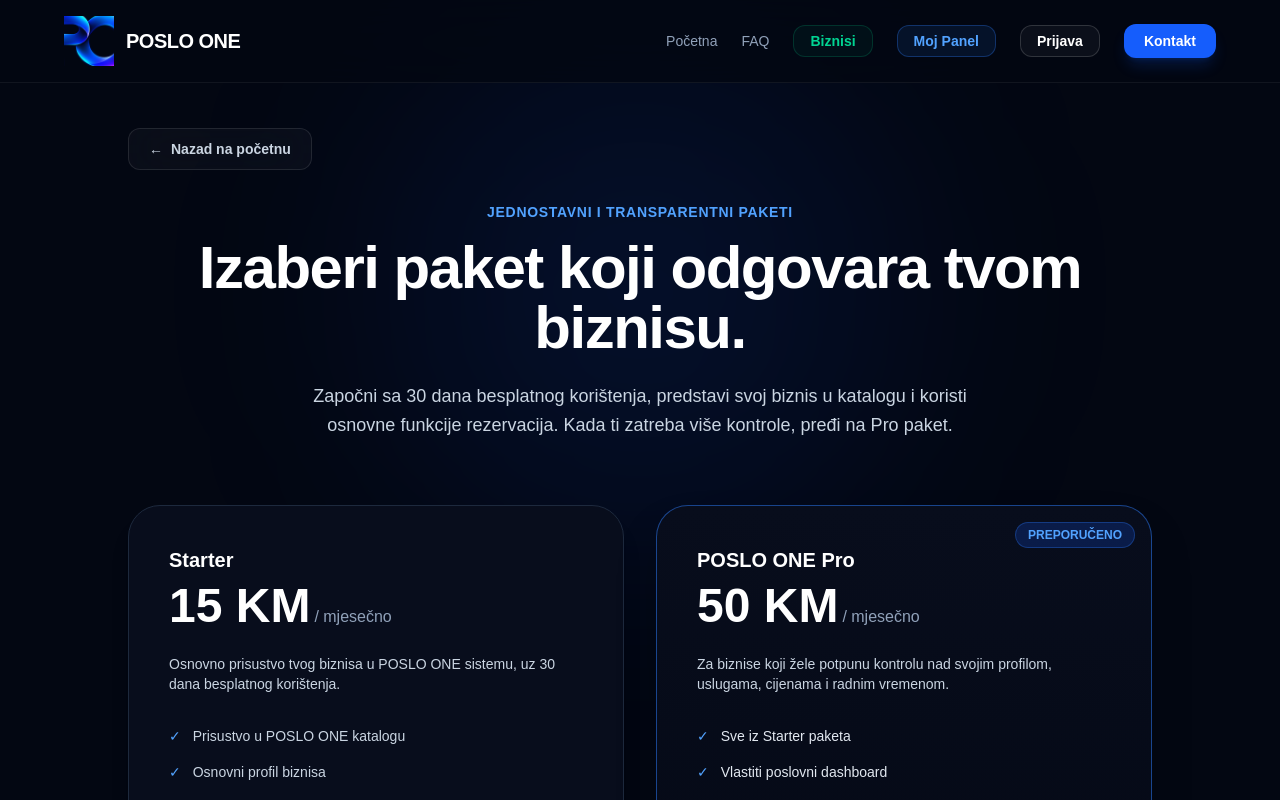
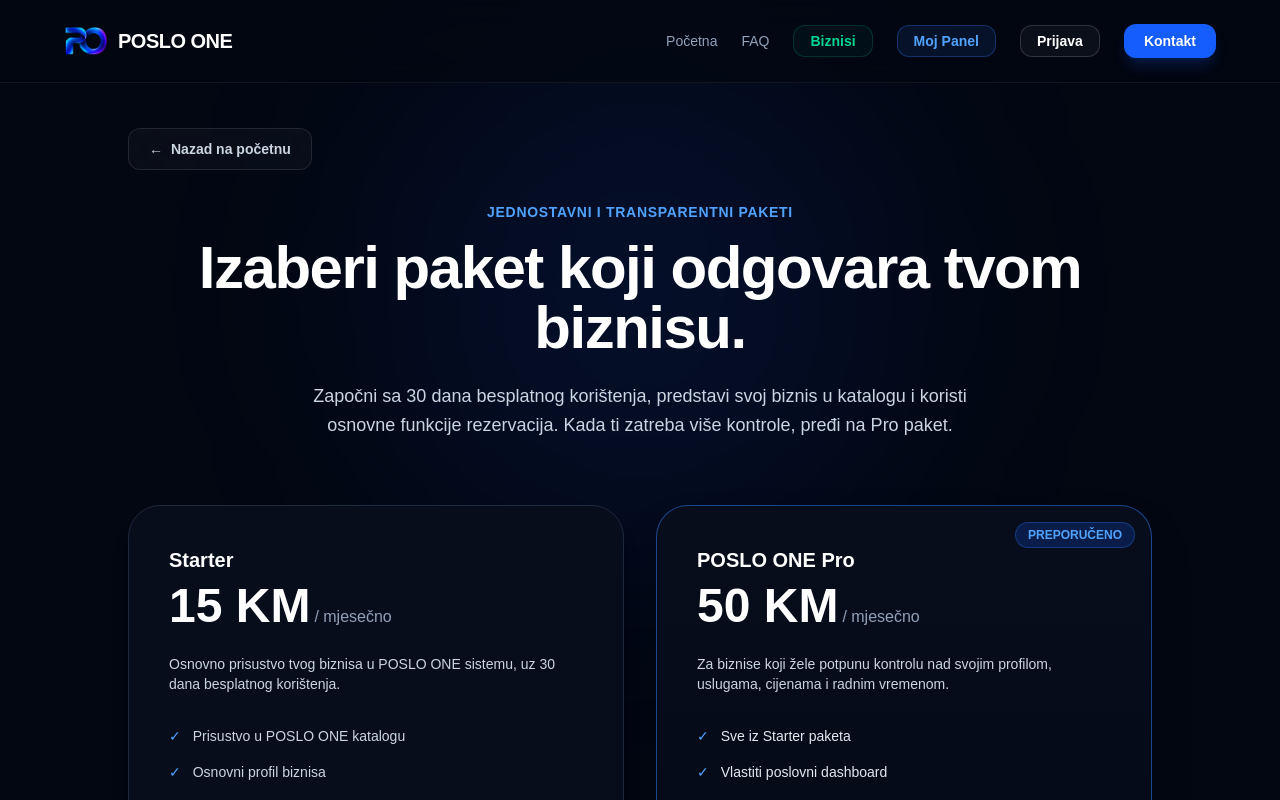
Before and after one commit to AjEmCaTa/ai-jaran, a Next.js app: page /cjenovnik in a window 1280 px wide. Shown: the top 800 px of the page. Built offline with nearby package versions, Linux system fonts and the light colour scheme; no server answers.

Commit message:
Fix POSLO ONE navbar logo sizing

```diff
--- a/components/Navbar.tsx
+++ b/components/Navbar.tsx
@@ -69,23 +69,20 @@ export default function Navbar({
         <Link
           href="/"
           onClick={handleLogoOrHomeClick}
-          className="group flex cursor-pointer items-center gap-3"
+          className="group flex cursor-pointer items-center gap-2.5"
         >
-          <div className="relative h-[50px] w-[50px] overflow-hidden">
+          <div className="relative flex h-[44px] w-[44px] shrink-0 items-center justify-center">
             <Image
               src="/poslo.one.png"
               alt="POSLO ONE Logo"
-    width={90}
-    height={60}
+              width={44}
+              height={44}
               priority
-    className="absolute left-1/2 top-1/2 max-w-none -translate-x-1/2 -translate-y-1/2"
-    style={{
-      mixBlendMode: "screen",
-    }}
+              className="h-[44px] w-[44px] object-contain"
             />
           </div>
 
-          <span className="text-[20px] leading-none font-extrabold tracking-tight text-white">
+          <span className="text-[20px] font-extrabold leading-none tracking-tight text-white">
             POSLO ONE
           </span>
         </Link>
@@ -96,7 +93,7 @@ export default function Navbar({
           <Link
             href="/"
             onClick={handleLogoOrHomeClick}
-            className="cursor-pointer text-[14px] leading-none font-medium text-slate-400 transition-colors duration-200 hover:text-white"
+            className="cursor-pointer text-[14px] font-medium leading-none text-slate-400 transition-colors duration-200 hover:text-white"
           >
             Početna
           </Link>
@@ -104,7 +101,7 @@ export default function Navbar({
           <Link
             href="/#faq"
             onClick={(e) => handleSmoothScroll(e, "#faq")}
-            className="cursor-pointer text-[14px] leading-none font-medium text-slate-400 transition-colors duration-200 hover:text-white"
+            className="cursor-pointer text-[14px] font-medium leading-none text-slate-400 transition-colors duration-200 hover:text-white"
           >
             FAQ
           </Link>
@@ -113,7 +110,7 @@ export default function Navbar({
           {!isPricing && (
             <Link
               href="/cjenovnik"
-              className="cursor-pointer text-[14px] leading-none font-medium text-slate-400 transition-colors duration-200 hover:text-white"
+              className="cursor-pointer text-[14px] font-medium leading-none text-slate-400 transition-colors duration-200 hover:text-white"
             >
               Cjenovnik
             </Link>
@@ -123,7 +120,7 @@ export default function Navbar({
           {!isCatalog && (
             <Link
               href="/katalog"
-              className="cursor-pointer rounded-xl border border-emerald-500/20 bg-emerald-500/[0.06] px-4 py-2 text-[14px] leading-none font-semibold text-emerald-400 transition-all duration-300 hover:border-emerald-400/40 hover:bg-emerald-500/10"
+              className="cursor-pointer rounded-xl border border-emerald-500/20 bg-emerald-500/[0.06] px-4 py-2 text-[14px] font-semibold leading-none text-emerald-400 transition-all duration-300 hover:border-emerald-400/40 hover:bg-emerald-500/10"
             >
               Biznisi
             </Link>
@@ -131,7 +128,7 @@ export default function Navbar({
 
           <Link
             href="/dashboard"
-            className="cursor-pointer rounded-xl border border-blue-500/30 bg-blue-500/10 px-4 py-2 text-[14px] leading-none font-semibold text-blue-400 transition-all duration-300 hover:bg-blue-500/20"
+            className="cursor-pointer rounded-xl border border-blue-500/30 bg-blue-500/10 px-4 py-2 text-[14px] font-semibold leading-none text-blue-400 transition-all duration-300 hover:bg-blue-500/20"
           >
             Moj Panel
           </Link>
@@ -141,7 +138,7 @@ export default function Navbar({
 
           <button
             onClick={onOpenContact}
-            className="cursor-pointer rounded-xl bg-blue-600 px-5 py-2.5 text-[14px] leading-none font-bold text-white shadow-lg shadow-blue-600/20 transition-all duration-300 hover:-translate-y-0.5 hover:bg-blue-500 hover:shadow-blue-600/30"
+            className="cursor-pointer rounded-xl bg-blue-600 px-5 py-2.5 text-[14px] font-bold leading-none text-white shadow-lg shadow-blue-600/20 transition-all duration-300 hover:-translate-y-0.5 hover:bg-blue-500 hover:shadow-blue-600/30"
           >
             Kontakt
           </button>
@@ -220,7 +217,10 @@ export default function Navbar({
             </Link>
 
             {/* PRIJAVA / MOJ NALOG (za klijente) */}
-            <AuthNavButton variant="mobile" onClick={() => setIsOpen(false)} />
+            <AuthNavButton
+              variant="mobile"
+              onClick={() => setIsOpen(false)}
+            />
 
             {/* BIZNISI - ne prikazuj na katalog stranici */}
             {!isCatalog && (
```
Lines whose indentation alone changed are shown as unchanged.
